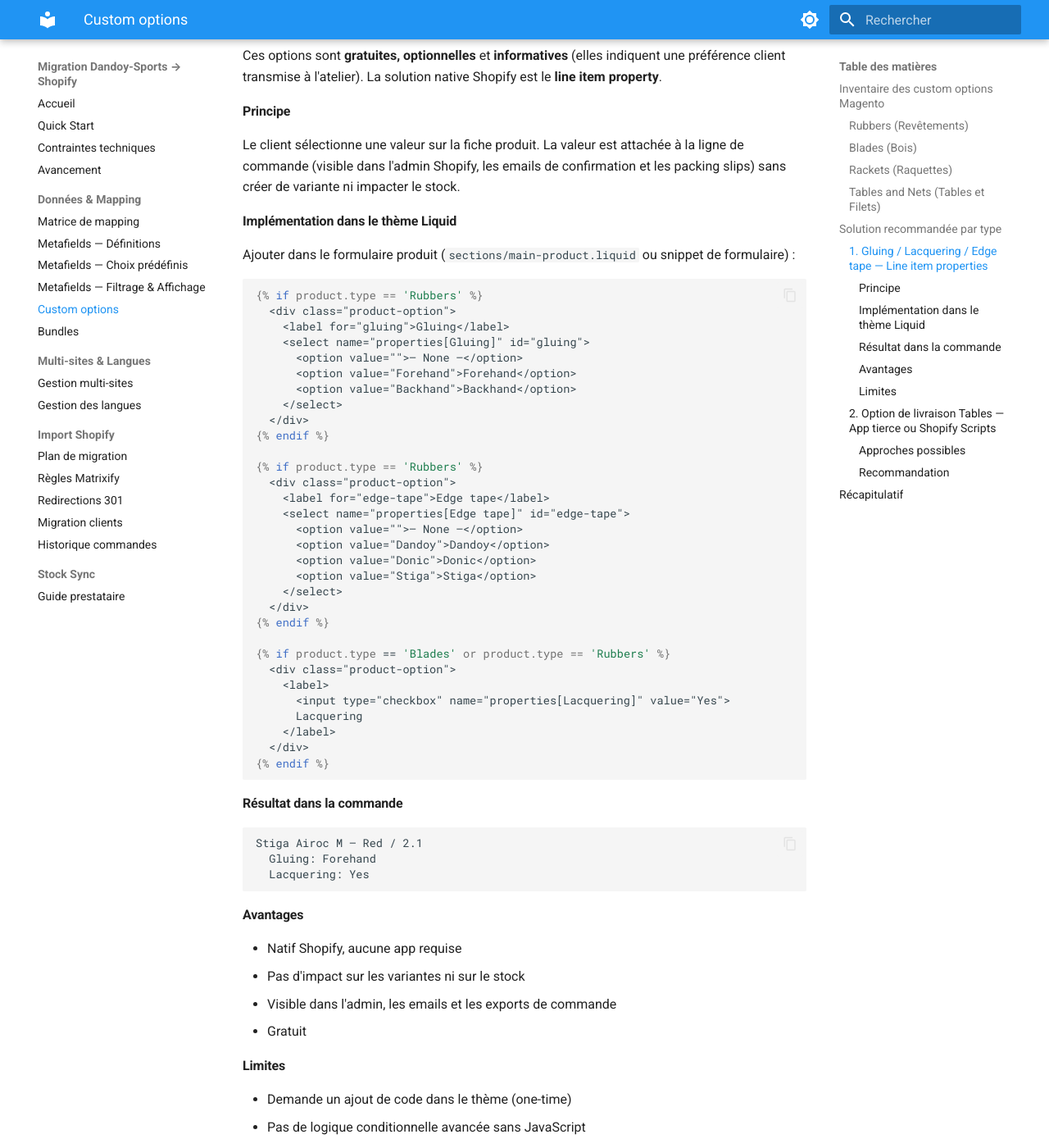
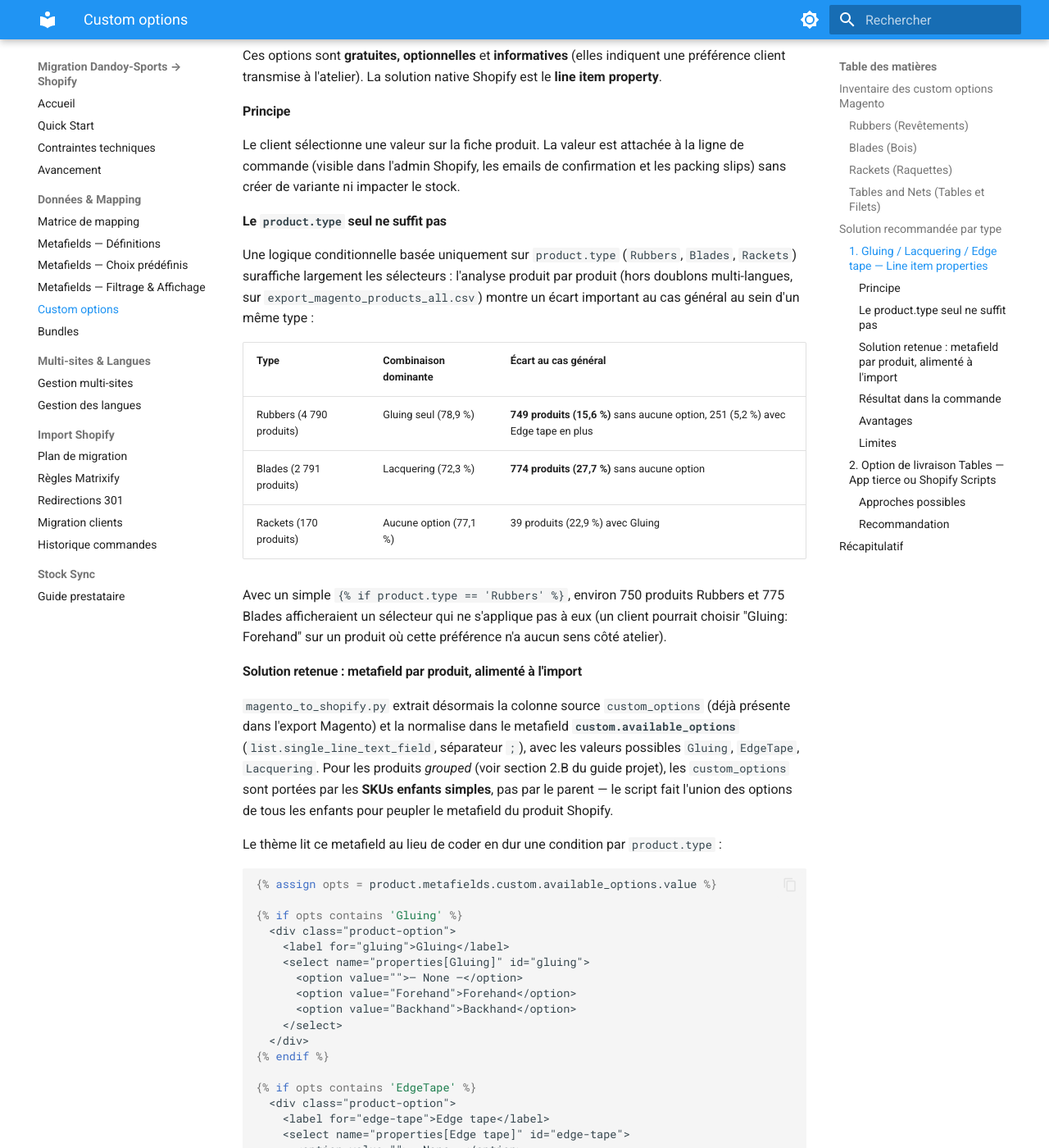
Before and after one commit to Webdigitales/dandoy-migration-2026, an MkDocs documentation site: the page built from 05_DOCS/mapping/custom-options.md, in a window 1280 px wide and 1400 px high, scrolled down 1533 px. Shown: the whole window at 82% size. Built offline with MkDocs 1.6.1 and Material for MkDocs 9.7.7, drawn with Linux system fonts in a browser that asks for light colours; some of the changed text lies outside the part shown.

Commit message:
Drive Gluing/EdgeTape/Lacquering options from a per-product metafield
Free custom options were only steerable in the theme via product.type,
but 15-28% of products within a type deviate from the type's dominant
option combo (verified against export_magento_products_all.csv). Extract
the existing custom_options column into a new custom.available_options
list metafield instead, aggregating from child SKUs for grouped products,
so the theme can render exactly the right selectors per product.

````diff
--- a/05_DOCS/mapping/custom-options.md
+++ b/05_DOCS/mapping/custom-options.md
@@ -29,7 +29,7 @@
 
 | Option | Type | Requis | Valeurs | Prix | Occurrences |
 |---|---|---|---|---|---|
-| **Gluing** | Radio | Non | Yes, No | Gratuit | 20 produits |
+| **Gluing** | Radio | Non | Yes, No | Gratuit | 39 produits |
 
 ### Tables and Nets (Tables et Filets)
 
@@ -54,12 +54,38 @@
 de commande (visible dans l'admin Shopify, les emails de confirmation et les packing slips)
 sans créer de variante ni impacter le stock.
 
-#### Implémentation dans le thème Liquid
+#### Le `product.type` seul ne suffit pas
 
-Ajouter dans le formulaire produit (`sections/main-product.liquid` ou snippet de formulaire) :
+Une logique conditionnelle basée uniquement sur `product.type` (`Rubbers`, `Blades`, `Rackets`)
+suraffiche largement les sélecteurs : l'analyse produit par produit (hors doublons multi-langues,
+sur `export_magento_products_all.csv`) montre un écart important au cas général au sein d'un
+même type :
+
+| Type | Combinaison dominante | Écart au cas général |
+|---|---|---|
+| Rubbers (4 790 produits) | Gluing seul (78,9 %) | **749 produits (15,6 %)** sans aucune option, 251 (5,2 %) avec Edge tape en plus |
+| Blades (2 791 produits) | Lacquering (72,3 %) | **774 produits (27,7 %)** sans aucune option |
+| Rackets (170 produits) | Aucune option (77,1 %) | 39 produits (22,9 %) avec Gluing |
+
+Avec un simple `{% if product.type == 'Rubbers' %}`, environ 750 produits Rubbers et 775 Blades
+afficheraient un sélecteur qui ne s'applique pas à eux (un client pourrait choisir "Gluing:
+Forehand" sur un produit où cette préférence n'a aucun sens côté atelier).
+
+#### Solution retenue : metafield par produit, alimenté à l'import
+
+`magento_to_shopify.py` extrait désormais la colonne source `custom_options` (déjà présente dans
+l'export Magento) et la normalise dans le metafield **`custom.available_options`**
+(`list.single_line_text_field`, séparateur `;`), avec les valeurs possibles `Gluing`, `EdgeTape`,
+`Lacquering`. Pour les produits *grouped* (voir section 2.B du guide projet), les `custom_options`
+sont portées par les **SKUs enfants simples**, pas par le parent — le script fait l'union des
+options de tous les enfants pour peupler le metafield du produit Shopify.
+
+Le thème lit ce metafield au lieu de coder en dur une condition par `product.type` :
 
 ```liquid
-{% if product.type == 'Rubbers' %}
+{% assign opts = product.metafields.custom.available_options.value %}
+
+{% if opts contains 'Gluing' %}
   <div class="product-option">
     <label for="gluing">Gluing</label>
     <select name="properties[Gluing]" id="gluing">
@@ -70,7 +96,7 @@
   </div>
 {% endif %}
 
-{% if product.type == 'Rubbers' %}
+{% if opts contains 'EdgeTape' %}
   <div class="product-option">
     <label for="edge-tape">Edge tape</label>
     <select name="properties[Edge tape]" id="edge-tape">
@@ -82,7 +108,7 @@
   </div>
 {% endif %}
 
-{% if product.type == 'Blades' or product.type == 'Rubbers' %}
+{% if opts contains 'Lacquering' %}
   <div class="product-option">
     <label>
       <input type="checkbox" name="properties[Lacquering]" value="Yes">
@@ -91,6 +117,10 @@
   </div>
 {% endif %}
 ```
+
+Les valeurs possibles par option (Forehand/Backhand, Dandoy/Donic/Stiga…) restent codées dans le
+thème — elles sont stables et communes à tous les produits concernés, un metafield dédié par
+valeur n'apporterait rien de plus.
 
 #### Résultat dans la commande
 
@@ -144,10 +174,24 @@
 
 ## Récapitulatif
 
+Occurrences côté source Magento (SKU simples, avant regroupement en produits Shopify) :
+
 | Option | Produits | Prix | Solution Shopify |
 |---|---|---|---|
-| Gluing (Forehand/Backhand) | Rubbers (4 009) | Gratuit | Line item property |
+| Gluing (Forehand/Backhand) | Rubbers (4 009), Rackets (39) | Gratuit | Line item property |
 | Edge tape (Dandoy/Donic/Stiga) | Rubbers (342) | Gratuit | Line item property |
 | Lacquering (Yes) | Blades (976), Rubbers (6) | Gratuit | Line item property |
-| Gluing (Yes/No) | Rackets (20) | Gratuit | Line item property |
 | Option de livraison | Tables (33) | 41–116 € | App tierce |
+
+Résultat après regroupement en produits Shopify (`shopify_products.csv`, metafield
+`custom.available_options`) :
+
+| Option | Produits Shopify concernés |
+|---|---|
+| Gluing | 723 |
+| Lacquering | 735 |
+| EdgeTape | 57 |
+
+> Le nombre de produits Shopify est très inférieur au nombre de SKUs Magento car plusieurs SKUs
+> (couleurs, épaisseurs) sont regroupés en un seul produit Shopify avec variantes — voir section
+> 2.B du guide projet.
````
Also changed, not shown: 02_ANALYSIS_AND_MAPPING/matrice_data_mapping_products.md (+1 -1 lines), CLAUDE.md (+3 -3 lines), 2 other files.
